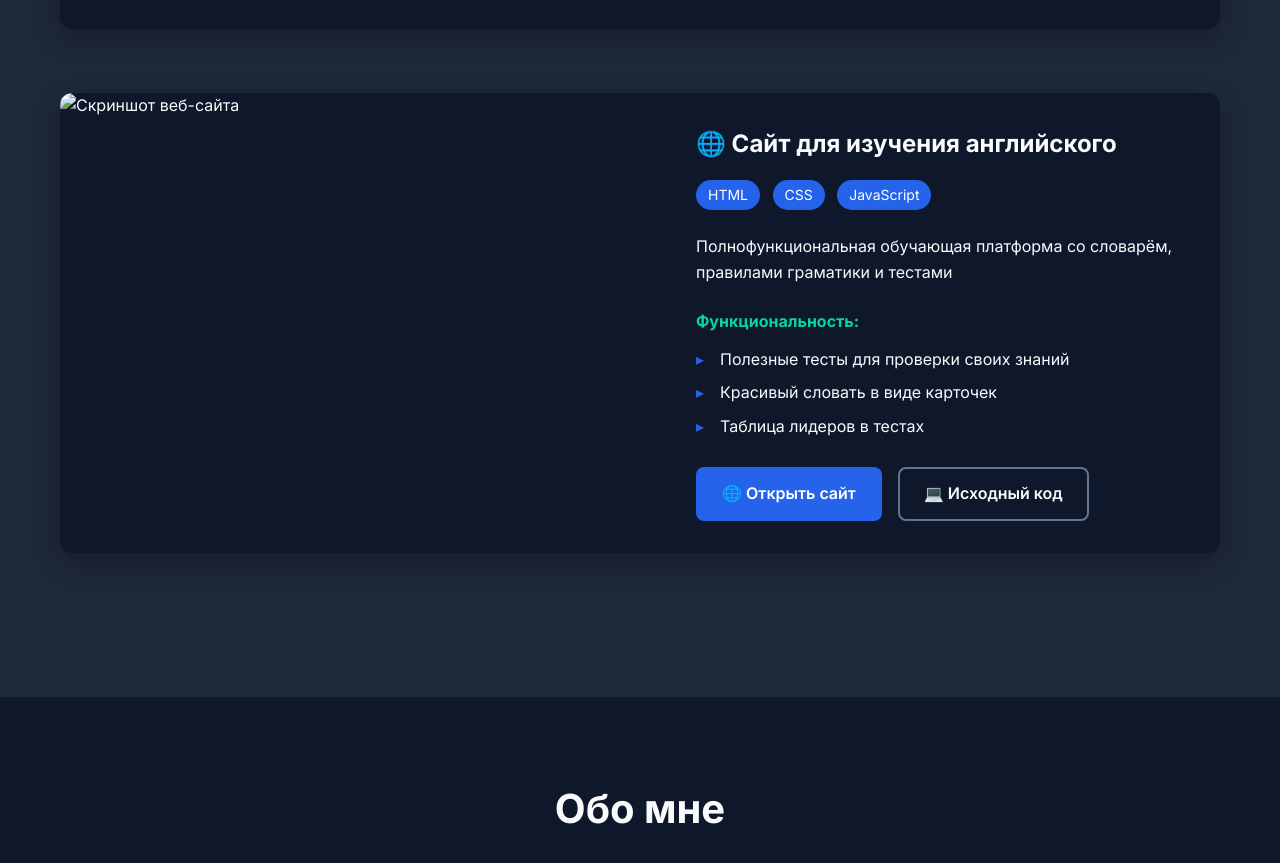
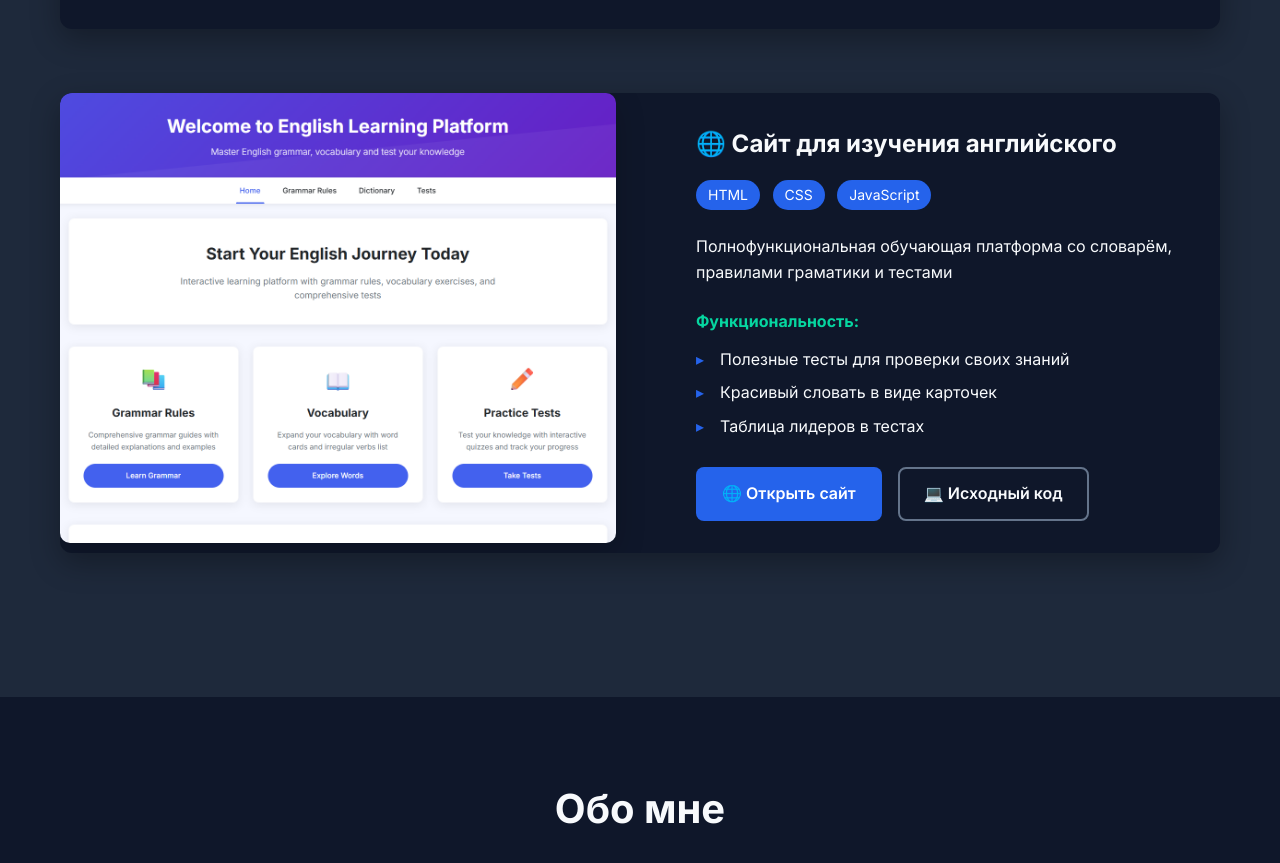
Before and after one commit to rasulrasulzoda2-ux/My-portfolio, a plain HTML site: page index.html in a window 1280 px wide. Shown: the part 1526-2389 px from the top of the page. Drawn offline with Linux system fonts and the light colour scheme.

Commit message:
Add files via upload

```diff
--- a/index.html
+++ b/index.html
@@ -86,7 +86,7 @@
             <!-- Проект 2: Веб-сайт -->
             <div class="project-card">
                 <div class="project-media">
-                    <img src="/assets/images/project1.jpg" alt="Скриншот веб-сайта" class="project-image">
+                    <img src="/assets/images/my-eng.png" alt="Скриншот веб-сайта" class="project-image">
                 </div>
                 <div class="project-content">
                     <h3>🌐 Сайт для изучения английского</h3>
@@ -107,10 +107,10 @@
                     </div>
 
                     <div class="project-links">
-                        <a href="https://myeng.netlify.app/" class="btn btn-primary" target="_blank">
+                        <a href="https://my-eng.netlify.app/" class="btn btn-primary" target="_blank">
                             🌐 Открыть сайт
                         </a>
-                        <a href="https://github.com/" class="btn btn-outline" target="_blank">
+                        <a href="https://github.com/rasulrasulzoda2-ux/My-English-site" class="btn btn-outline" target="_blank">
                             💻 Исходный код
                         </a>
                     </div>
@@ -162,7 +162,7 @@
                     <a href="mailto:your.email@example.com" class="contact-link">
                         📧 rasulrasulzoda2@gmail.com
                     </a>
-                    <a href="https://github.com/yourname" class="contact-link" target="_blank">
+                    <a href="https://github.com/rasulrasulzoda2-ux" class="contact-link" target="_blank">
                         💻 GitHub
                     </a>
                 </div>
--- a/style.css
+++ b/style.css
@@ -204,9 +204,13 @@ h2 {
 }
 
 .project-image {
-    width: 100%;
-    height: 300px;
-    object-fit: cover;
+  width: 100%;
+  max-width: 800px;
+  height: 450px; /* Фиксированная высота */
+  object-fit: cover; /* Обрезает изображение чтобы заполнить контейнер */
+  object-position: top; /* Показывает верхнюю часть сайта */
+  border-radius: 10px;
+  box-shadow: 0 10px 30px rgba(0,0,0,0.2);
 }
 
 .project-content {
```
Also changed, not shown: assets/downloads/Точечный рисунок.bmp (added), assets/images/my-eng.png (added).
